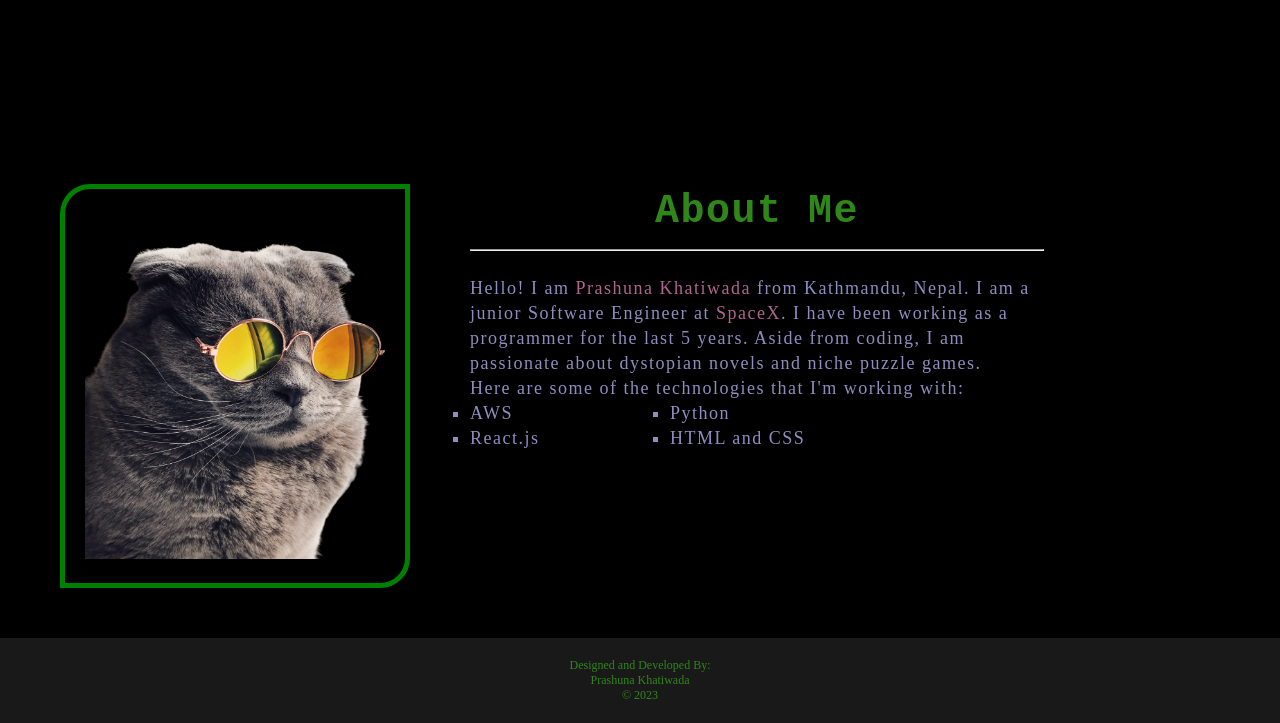
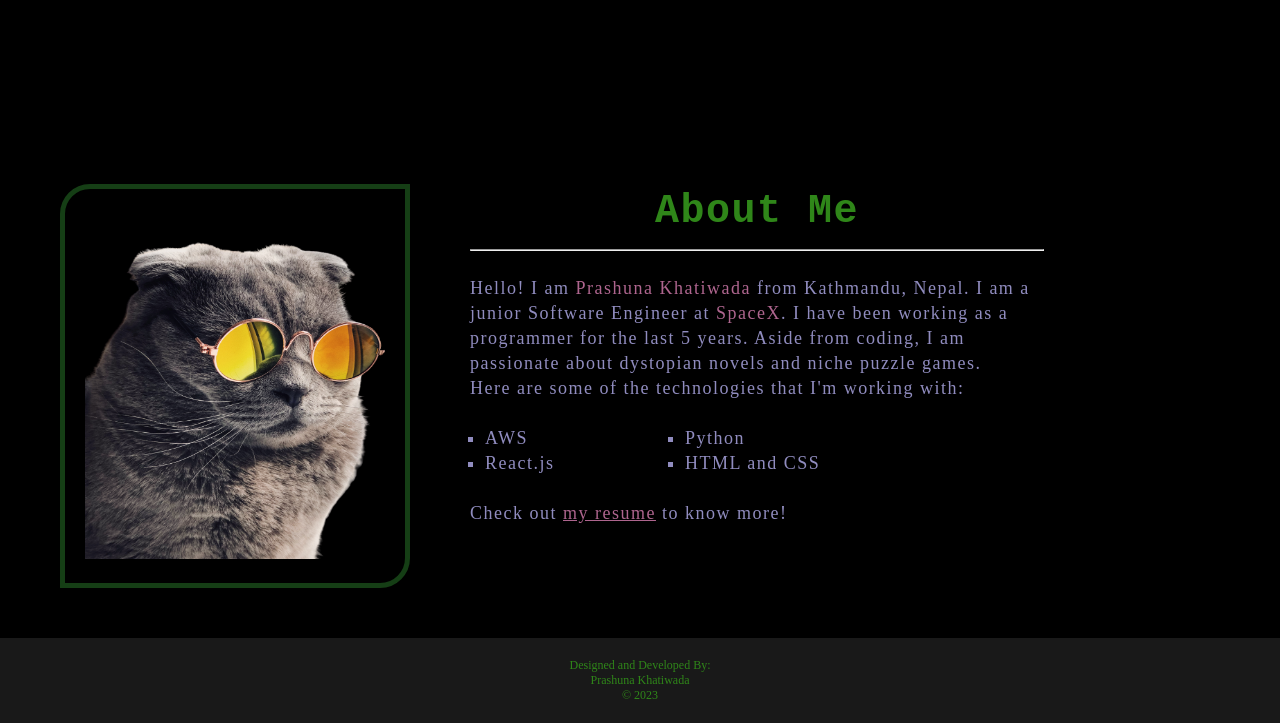
Before and after one commit to prashuna24/CSY1018-Web-Development-Assignment-I-23834855-Prashuna-Khatiwada-GitHub, a plain HTML site: page index.html in a window 1280 px wide. Shown: the part 611-1334 px from the top of the page. Drawn offline with Linux system fonts and the light colour scheme; a web font is replaced by a local one.

Commit message:
Home page completed

```diff
--- a/css/index.css
+++ b/css/index.css
@@ -193,7 +193,7 @@ nav ul li a.active{
     margin-left:30px;
     padding:20px;
     margin-right: 50px;
-    border: solid green 5px;
+    border: solid rgba(49, 141, 49, 0.441) 5px;
     border-top-left-radius: 30px;
     border-bottom-right-radius: 30px ;
 }
@@ -232,7 +232,12 @@ nav ul li a.active{
   list-style-type:square;
   display: grid;
   grid-template-columns: repeat(2, minmax(140px, 200px));
+  padding-left:15px ;
+}
 
+.me-txt a{
+  color: #ae658e;
+  text-decoration:underline;
 }
 
 .ftr{
--- a/index.html
+++ b/index.html
@@ -85,14 +85,16 @@
                         I have been working as a programmer for the last 5 years. Aside from coding, I am passionate about dystopian novels and niche
                         puzzle games.  <br>
                         Here are some of the technologies that I'm working with:
+                        <br>
+                        <br>
                         <ul class="tech">
                             <li>AWS</li>
                             <li>Python</li>
                             <li>React.js</li>
                             <li>HTML and CSS</li>
-
                         </ul>
-
+                        <br>
+                        Check out <a href="resume.txt">my resume</a> to know more!
                     </p>
                     </div>
                 </div>
```
